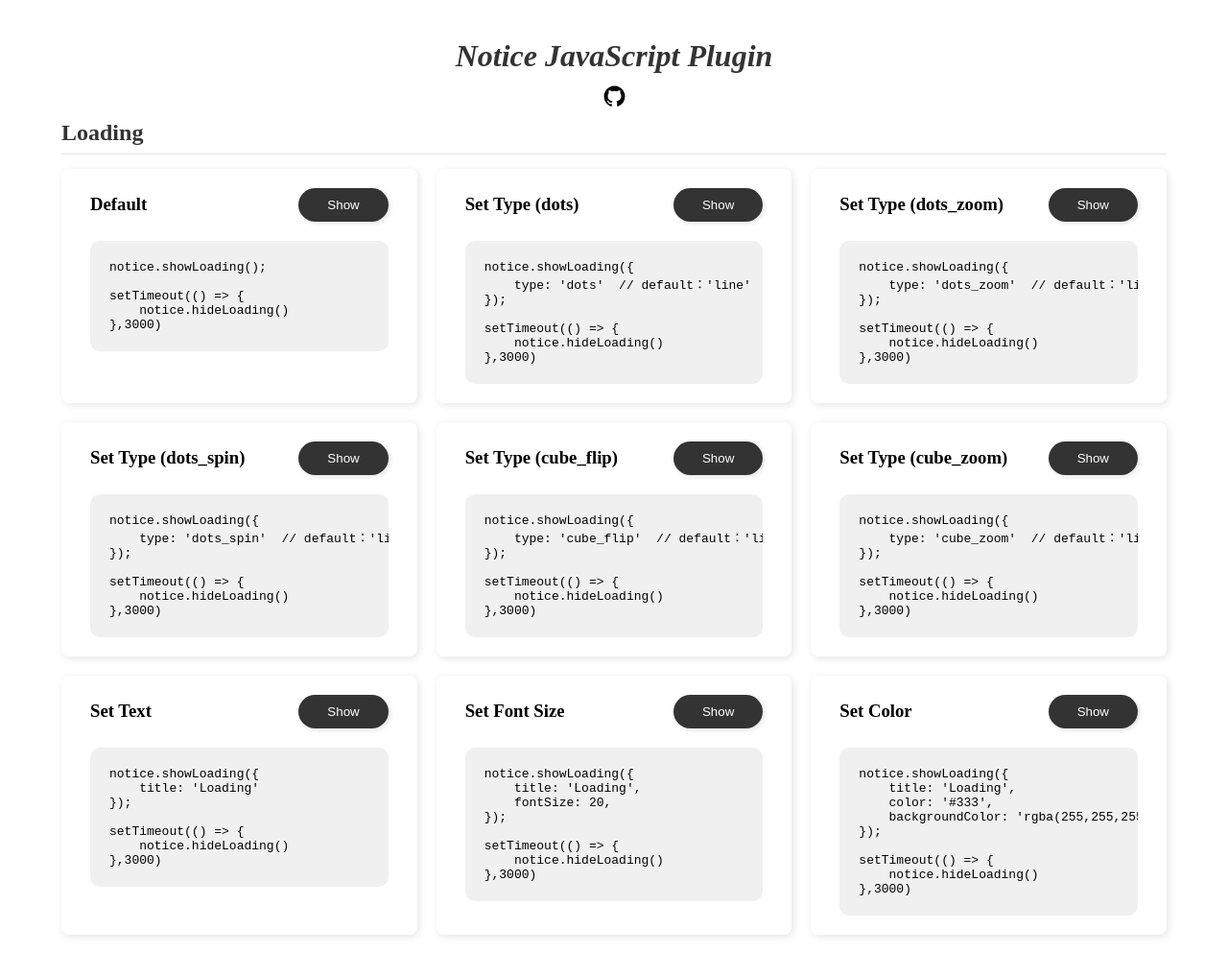
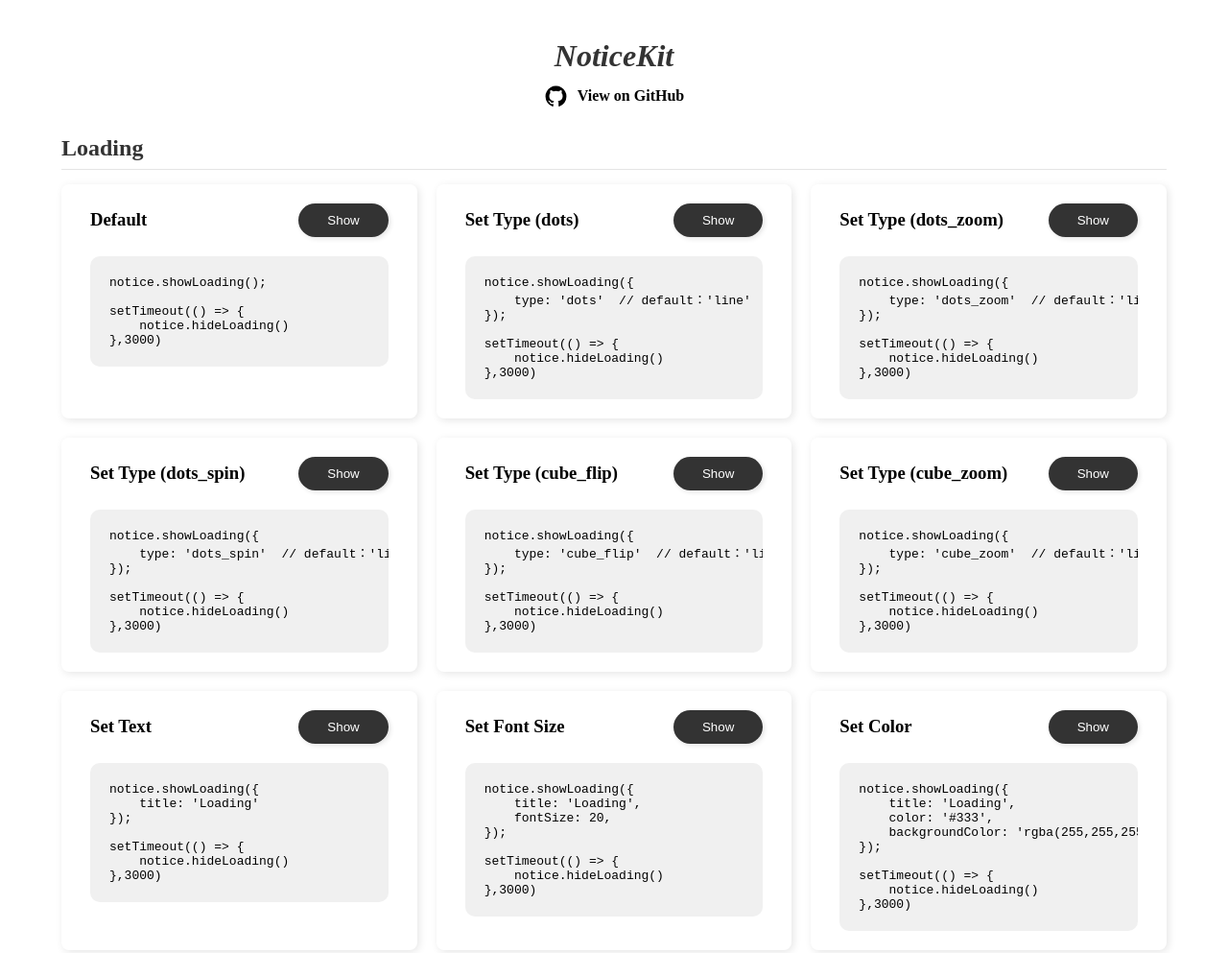
Before and after one commit to DevJasper/notice-kit, a website: page index.html in a window 1280 px wide. Shown: the whole page at 96% size. Drawn offline with nearby package versions, Linux system fonts and the light colour scheme; a script that the page names is missing.

Commit message:
dosc: update readme

```diff
--- a/index.html
+++ b/index.html
@@ -4,7 +4,7 @@
     <meta charset="UTF-8">
     <meta http-equiv="X-UA-Compatible" content="IE=edge">
     <meta name="viewport" content="width=device-width, initial-scale=1.0">
-    <title>Document</title>
+    <title>NoticeKit | A lightweight small notice widget</title>
     <link rel="stylesheet" href="./src/style.css">
     <link rel="stylesheet" href="./src/notice.css">
     <link rel="stylesheet"
@@ -12,11 +12,14 @@
 </head>
 <body>
 <div class="page">
-    <h1 class="text">Notice JavaScript Plugin</h1>
+    <h1 class="text">NoticeKit</h1>
+    <div class="github" onclick="toGithub()">
+        <img src="./src/github.svg" alt="github">
+        <div>View on GitHub</div>
+    </div>
     <a href="https://github.com/OUDUIDUI/js-plugin-notice">
-        <img src="./src/github.svg" alt="github" class="github">
+
     </a>
-
 
     <section>
         <h2 class="text">Loading</h2>
--- a/src/main.js
+++ b/src/main.js
@@ -1,8 +1,7 @@
-//
-// notice.showLoading({
-//     title: 'Loading'
-// });
-//
+const toGithub = () => {
+    window.open('https://github.com/OUDUIDUI/NoticeKit');
+}
+
 const showLoading = (options) => {
     notice.showLoading(options);
 
--- a/src/style.css
+++ b/src/style.css
@@ -24,8 +24,27 @@
 }
 
 .github {
+    cursor: pointer;
+    display: flex;
+    align-items: center;
+    justify-content: center;
+    margin-bottom: 20px;
+}
+
+.github img {
     width: 25px;
-    cursor: pointer;
+    margin-right: 10px;
+}
+
+.github div {
+    height: 24px;
+    font-size: 16px;
+    font-weight: bolder;
+    line-height: 1.5;
+}
+
+.github div:hover {
+    border-bottom: 2px solid #333;
 }
 
 section {
```
Also changed, not shown: README.md.
